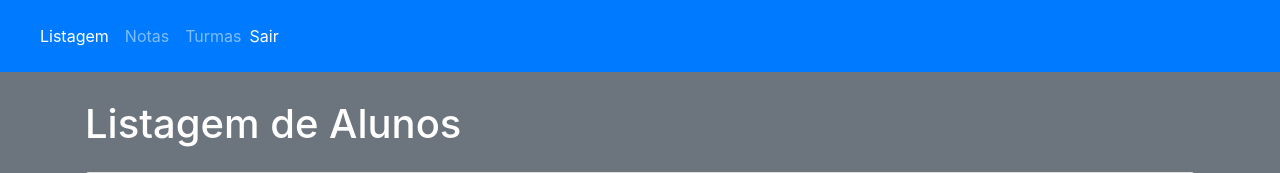
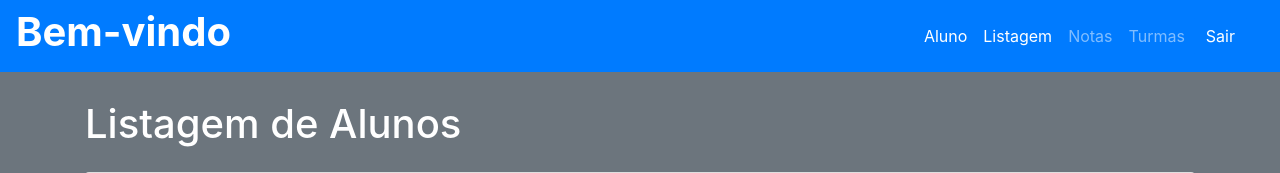
Before and after one commit to AndreiSystem/Entra21-PHP, a PHP site: page /listagem.php in a window 1280 px wide. Shown: the top 173 px of the page. Run offline with PHP 8.4, Linux system fonts and the light colour scheme; the visitor is signed in with stand-in values (Sample User, id 1); data that the repository does not hold is empty.

Commit message:
atualização de login

```diff
--- a/listagem.php
+++ b/listagem.php
@@ -70,16 +70,28 @@
 <body class="bg-secondary">
 
 	<!-- NAVEGAÇÃO -->
+
 	<nav class="navbar navbar-dark bg-primary">
+		<!-- <?php echo $dados['nome']; ?> -->
+		<h1 class="text-white"><strong>Bem-vindo</strong></h1>
+
+
 		<nav class="navbar navbar-expand-lg navbar-primary bg-primary">
-			<h1><?php echo $dados['nome']; ?></h1>
+
 			<button class="navbar-toggler" type="button" data-toggle="collapse" data-target="#navbarText" aria-controls="navbarText" aria-expanded="false" aria-label="Toggle navigation">
+
 				<span class="navbar-toggler-icon"></span>
 			</button>
-			<div class="collapse navbar-collapse" id="navbarText">
-				<ul class="navbar-nav mr-auto">
+			<div class="collapse navbar-collapse left-right" id="navbarText">
+
+				<ul class="navbar-nav ">
+					<li class="nav-item">
+					<a class="nav-link text-white breadcrumb-item active" href="#">Aluno</a>
+
+
+					</li>
 					<li class="nav-item active">
-						<a class="nav-link" href="listagem.php">Listagem <span class="sr-only">(current)</span></a>
+						<a class="nav-link" href="listagem.php">Listagem</a>
 					</li>
 					<li class="nav-item">
 						<a class="nav-link" href="#">Notas </a>
@@ -88,11 +100,13 @@
 						<a class="nav-link" href="#">Turmas </a>
 					</li>
 				</ul>
-					<ul href="login.php" class="nav navbar-nav navbar-right float-left">
+				<ul href="login.php" class="nav navbar-nav navbar-right">
 					<li>
-							<a href="logout.php" class="text-white">Sair</a>
+						<a class="btn btn-primary" href="logout.php" role="button">Sair</a>
+						<!-- <a href="logout.php" class="text-white">Sair</a> -->
 					</li>
 				</ul>
+
 			</div>
 		</nav>
 	</nav>
@@ -102,7 +116,9 @@
 			<div class="row">
 				<div class="col-12 mt-1">
 
-					<h1 class="text-white my-4">Listagem de Alunos</h1>
+					<h1 class="text-white my-4 float-none">Listagem de Alunos</h1>
+
+
 
 					<div class="card">
 						<div class="card-body">
```
Also changed, not shown: edicao.php (+27 -10 lines), historico.php (+25 -10 lines), login.php (+14 -4 lines). Lines whose indentation alone changed are shown as unchanged.
